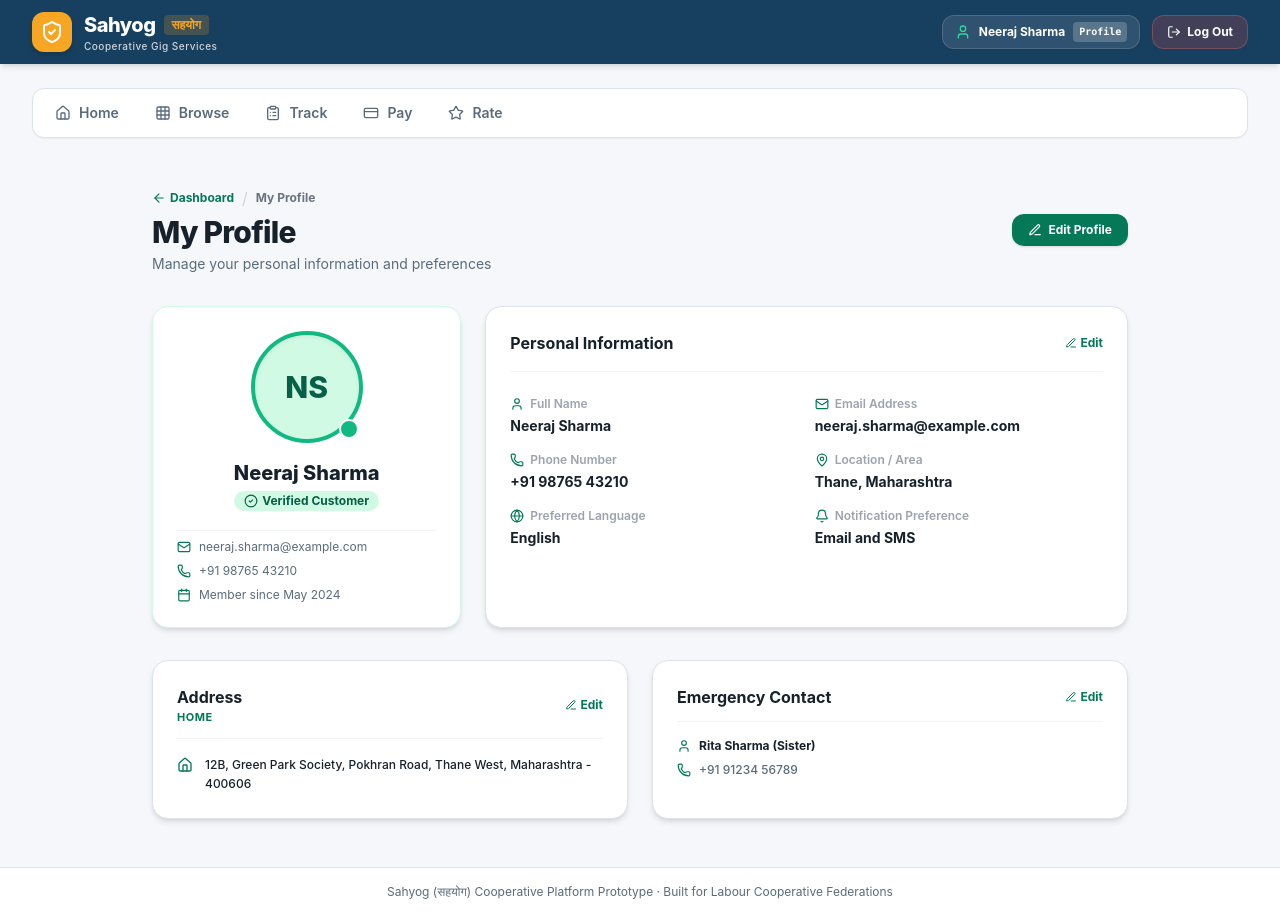
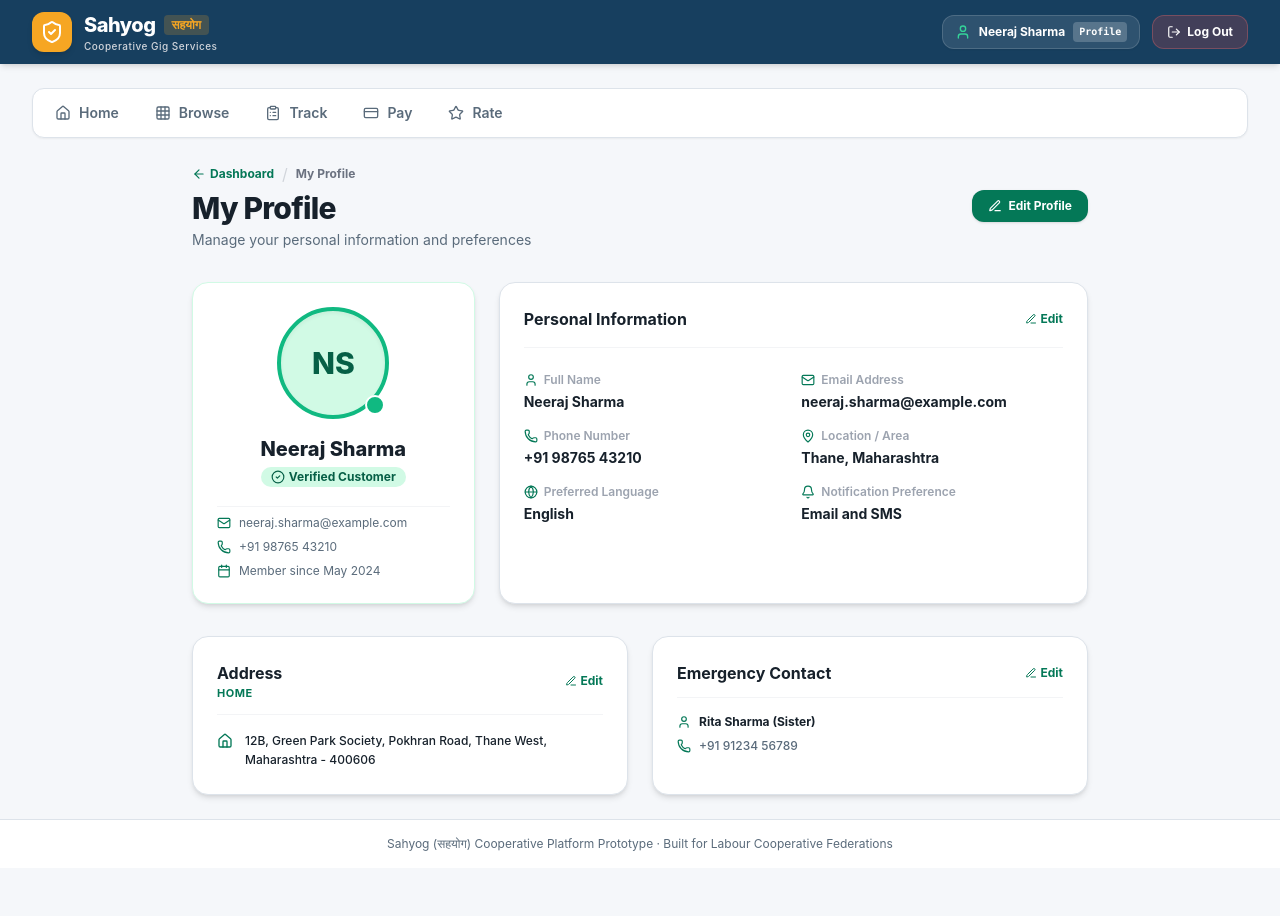
Before and after one commit to vparte087-hue/Sahyogh, a Next.js app: page /consumer/profile in a window 1280 px wide. After the commit the page ends 868 px from the top, so only its background shows below. Built offline with nearby package versions, Linux system fonts and the light colour scheme; no server answers.

Commit message:
fix: clean system-wide padding and eliminate double container padding across profile pages

```diff
--- a/app/admin/profile/page.tsx
+++ b/app/admin/profile/page.tsx
@@ -36,7 +36,7 @@
   });
 
   return (
-    <div className="max-w-5xl mx-auto space-y-8 p-4 sm:p-6">
+    <div className="max-w-5xl mx-auto space-y-8">
       {/* Top Header */}
       <div className="flex items-center justify-between">
         <div className="space-y-1">
--- a/app/consumer/profile/page.tsx
+++ b/app/consumer/profile/page.tsx
@@ -36,7 +36,7 @@
   });
 
   return (
-    <div className="max-w-5xl mx-auto space-y-8 p-4 sm:p-6">
+    <div className="max-w-4xl mx-auto space-y-8">
       {/* Top Header Navigation */}
       <div className="flex items-center justify-between">
         <div className="space-y-1">
--- a/app/worker/profile/page.tsx
+++ b/app/worker/profile/page.tsx
@@ -37,7 +37,7 @@
   });
 
   return (
-    <div className="max-w-5xl mx-auto space-y-8 p-4 sm:p-6">
+    <div className="max-w-4xl mx-auto space-y-8">
       {/* Top Header */}
       <div className="flex items-center justify-between">
         <div className="space-y-1">
```
